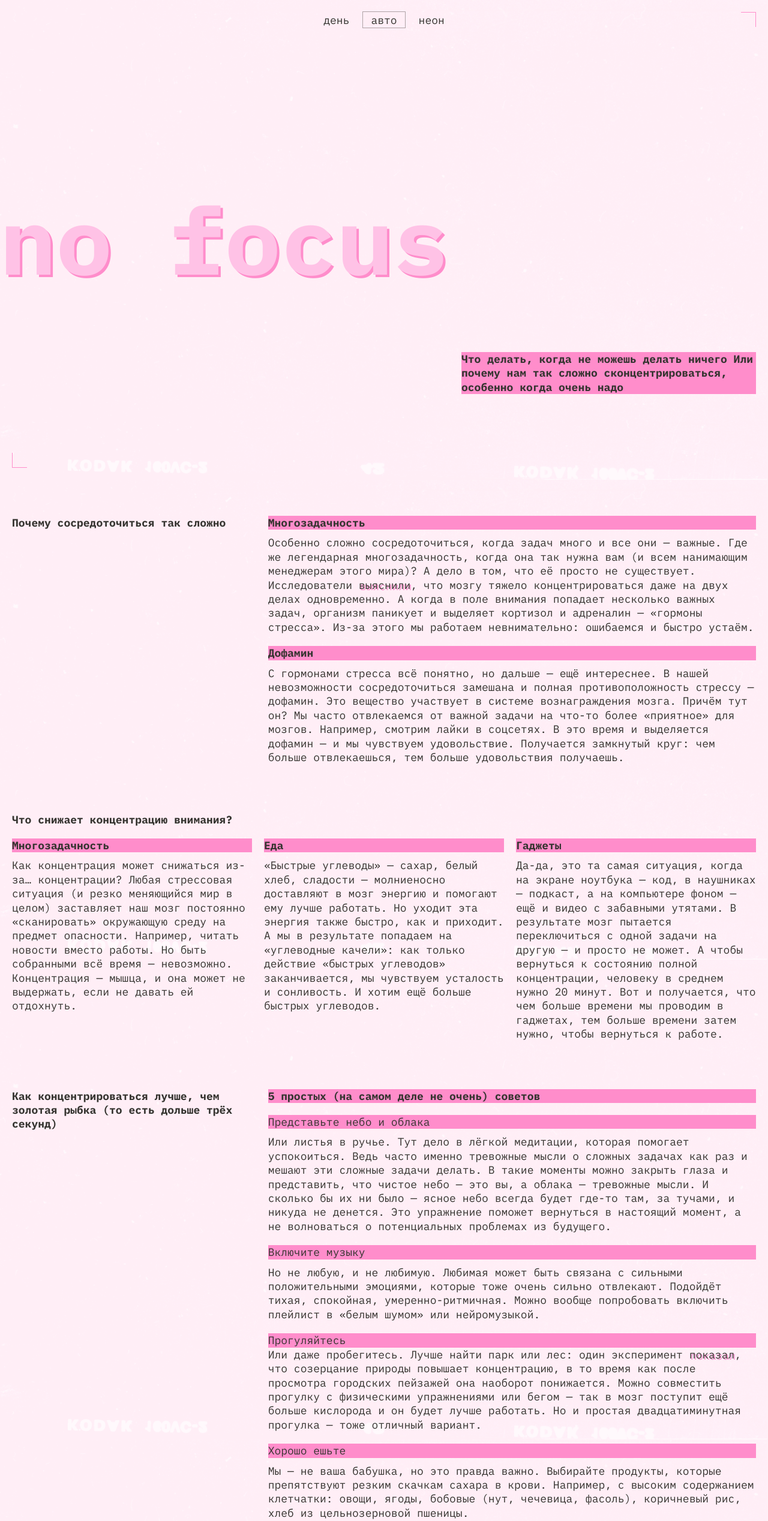
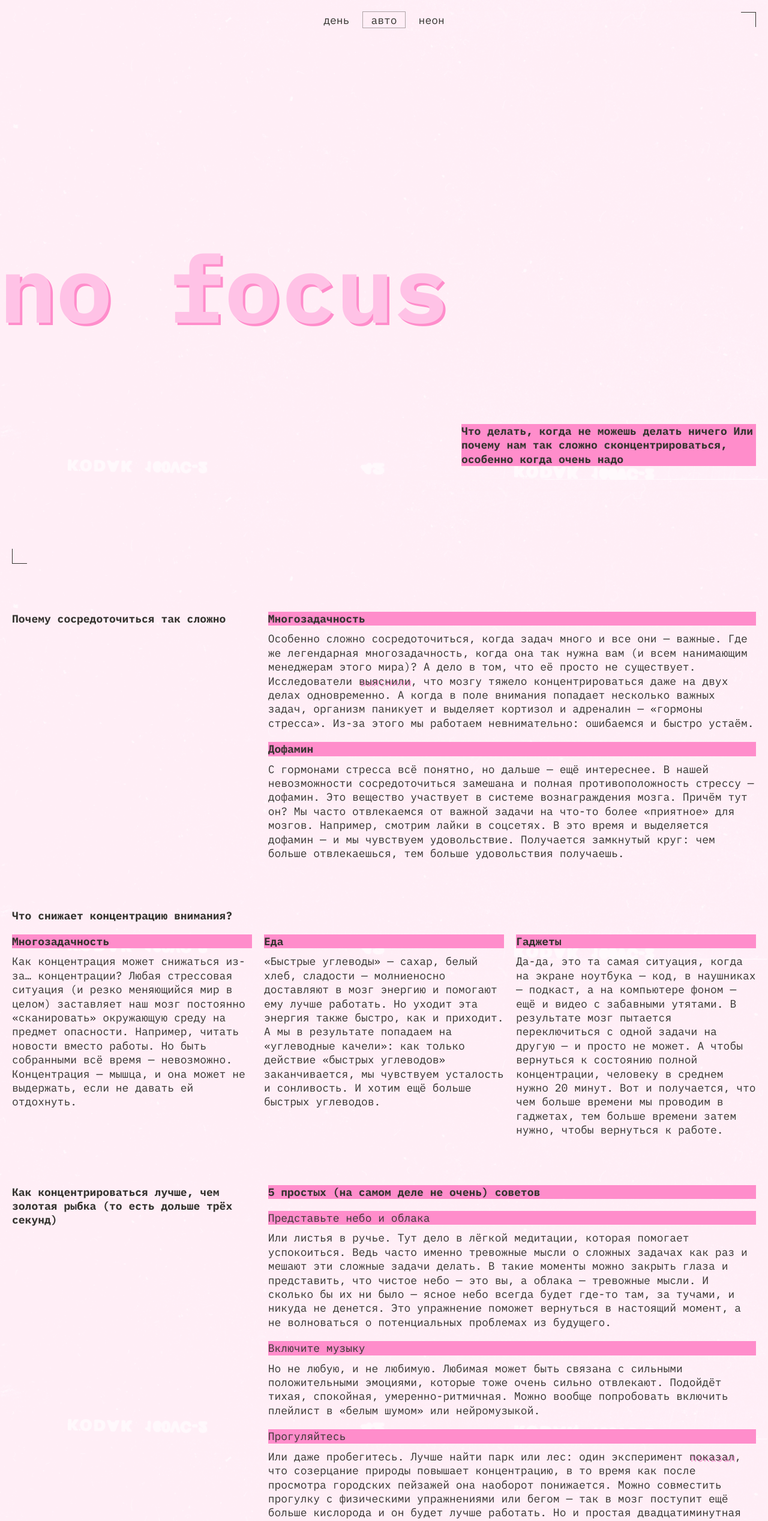
Before and after one commit to Link-RUS/slozhno-sosredotochitsya, a plain HTML site: page index.html in a window 1280 px wide. Shown: the top 2536 px of the page at 60% size. Drawn offline with Linux system fonts and the light colour scheme.

Commit message:
четвёртый коммит

```diff
--- a/index.html
+++ b/index.html
@@ -66,7 +66,8 @@
             поле внимания попадает несколько важных задач, организм паникует и
             выделяет кортизол и адреналин — «гормоны стресса». Из-за этого мы
             работаем невнимательно: ошибаемся и быстро устаём.
-          </p></div>
+          </p>
+        </div>
         <div class="main__section-item">
           <h3 class="title-decor">Дофамин</h3>
           <p class="text">
@@ -78,7 +79,8 @@
             соцсетях. В это время и выделяется дофамин — и мы чувствуем
             удовольствие. Получается замкнутый круг: чем больше отвлекаешься,
             тем больше удовольствия получаешь.
-          </p></div>
+          </p>
+        </div>
       </section>
       <section class="main__section">
         <h2 class="main__section-title">Что снижает концентрацию внимания?</h2>
@@ -148,6 +150,7 @@
               попробовать включить плейлист в «белым шумом» или нейромузыкой.
             </p>
           </div>
+          <div class="main__section-item">
             <h4 class="subtitle-decor">Прогуляйтесь</h4>
             <p class="text">
               Или даже пробегитесь. Лучше найти парк или лес: один эксперимент
@@ -158,6 +161,7 @@
               мозг поступит ещё больше кислорода и он будет лучше работать. Но и
               простая двадцатиминутная прогулка — тоже отличный вариант.
             </p>
+          </div>
           <div class="main__section-item">
             <h4 class="subtitle-decor">Хорошо ешьте</h4>
             <p class="text">
--- a/styles/dark.css
+++ b/styles/dark.css
@@ -16,9 +16,10 @@
   --accent-color: #ff0070;
   --main-text-color: #f1b2ce;
   --decoration-color: #ff0070;
-  --title-decor-text-color: #000028;
+  --title-decor-color: #000028;
   --section-title-text-color: var(--accent-color);
   --button-color: var(--accent-color);
   --button-color-activ: #ff007066;
   --button-color-focus: var(--accent-color);
+  --angle-color: var(--accent-color);
 }
--- a/styles/light.css
+++ b/styles/light.css
@@ -15,11 +15,12 @@
   --accent-color: #ff8dcb;
   --main-text-color: #353430;
   --decoration-color: transparent;
-  --title-decor-text-color: #353430;
+  --title-decor-color: #353430;
   --section-title-text-color: var(--main-text-color);
   --button-color: var(--main-text-color);
   --button-color-activ: #32312d66;
   --button-color-focus: var(--main-text-color);
+  --angle-color: var(--title-decor-color);
 }
 
 @media (prefers-color-scheme: light) {
@@ -31,10 +32,11 @@
     --accent-color: #ff8dcb;
     --main-text-color: #353430;
     --decoration-color: transparent;
-    --title-decor-text-color: #353430;
+    --title-decor-color: #353430;
     --section-title-text-color: var(--main-text-color);
     --button-color: var(--main-text-color);
     --button-color-activ: #32312d66;
     --button-color-focus: var(--main-text-color);
+    --angle-color: var(--title-decor-color);
   }
 }
--- a/styles/style.css
+++ b/styles/style.css
@@ -19,7 +19,7 @@
   display: grid;
   grid-template-rows: 1fr auto 1fr;
   padding: 20px;
-  height: 100vh;
+  height: calc(100vw / 4 * 3);
 }
 
 .rec {
@@ -49,8 +49,8 @@
   position: absolute;
   width: 25px;
   height: 25px;
-  border-left: 1px solid var(--accent-color);
-  border-bottom: 1px solid var(--accent-color);
+  border-left: 1px solid var(--angle-color);
+  border-bottom: 1px solid var(--angle-color);
   left: 20px;
   bottom: 20px;
 }
@@ -60,8 +60,8 @@
   position: absolute;
   width: 25px;
   height: 25px;
-  border-right: 1px solid var(--accent-color);
-  border-top: 1px solid var(--accent-color);
+  border-right: 1px solid var(--angle-color);
+  border-top: 1px solid var(--angle-color);
   right: 20px;
   top: 20px;
 }
@@ -124,14 +124,14 @@
 
 .title-decor {
   background-color: var(--accent-color);
-  color: var(--title-decor-text-color);
+  color: var(--title-decor-color);
   font-weight: 700;
 }
 
 .subtitle-decor {
   font-weight: 400;
   background-color: var(--accent-color);
-  color: var(--title-decor-text-color);
+  color: var(--title-decor-color);
   margin-block-start: 20px;
 }
 
@@ -257,6 +257,11 @@
 }
 
 @media (width <= 768px) {
+.header {
+
+  height: calc(100vw / 3 * 4 );
+}
+
   .header__theme-menu {
     place-self: center end;
   }
--- a/styles/variables.css
+++ b/styles/variables.css
@@ -9,9 +9,10 @@
   --accent-color: #ff0070;
   --main-text-color: #f1b2ce;
   --decoration-color: #ff0070;
-  --title-decor-text-color: #000028;
+  --title-decor-color: #000028;
   --section-title-text-color: var(--accent-color);
   --button-color: var(--accent-color);
   --button-color-activ: #ff007066;
   --button-color-focus: var(--accent-color);
+  --angle-color: var(--accent-color);
 }
```
Lines whose indentation alone changed are shown as unchanged.
